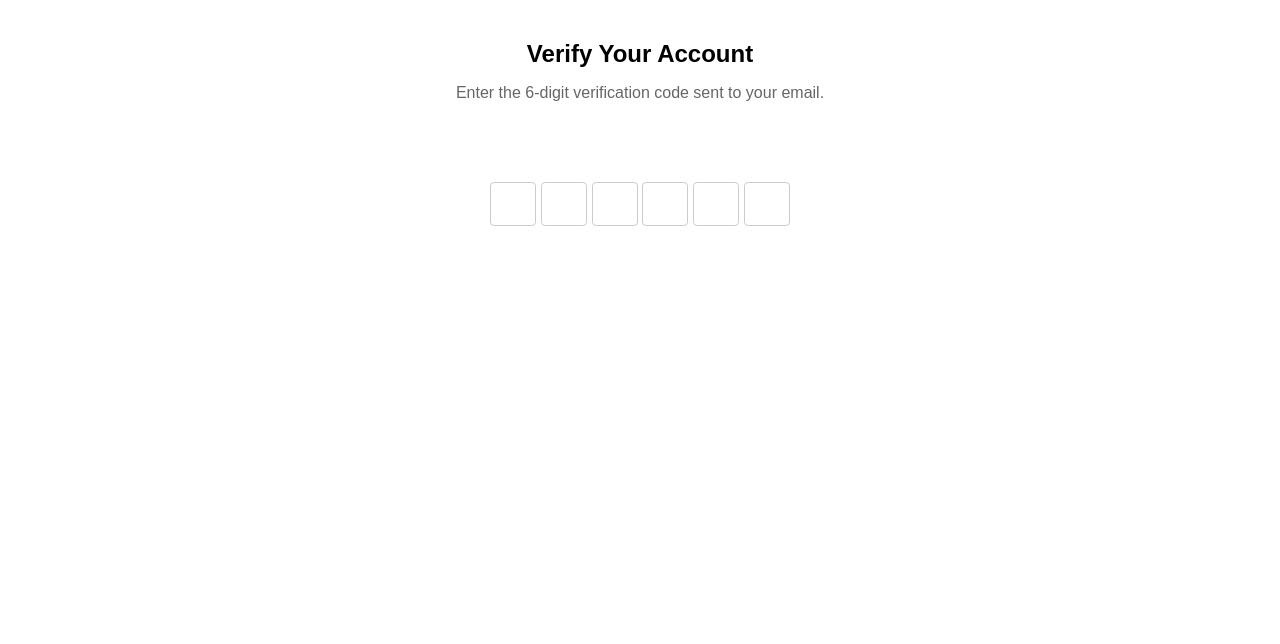
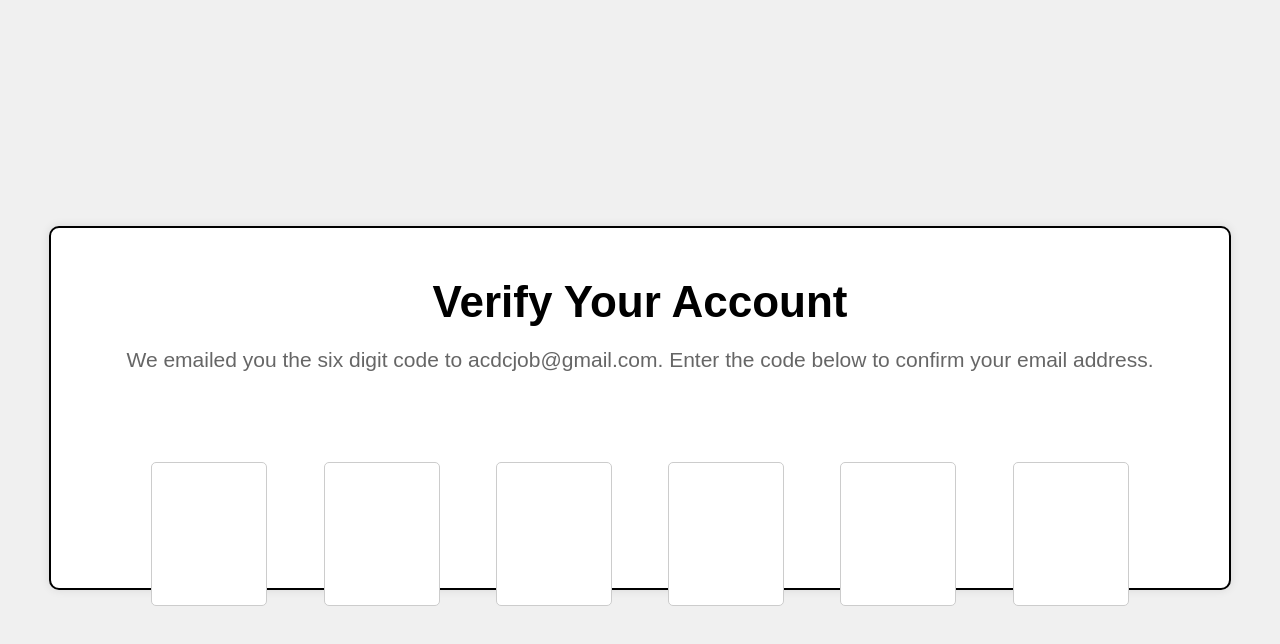
Before and after one commit to acciojob/OTP-nikhil8851, a website: page main.html in a window 1280 px wide. Drawn offline with Linux system fonts and the light colour scheme.

Commit message:
created a submission

```diff
--- a/main.html
+++ b/main.html
@@ -8,16 +8,16 @@
 
 <body>
 	<!-- the entire body must be written by student -->
-	<div class="container">
+	 <div class="container">
         <h1 id="verification_heading">Verify Your Account</h1>
-        <p id="verification_subtext">Enter the 6-digit verification code sent to your email.</p>
+        <p id="verification_subtext">We emailed you the six digit code to acdcjob@gmail.com. Enter the code below to confirm your email address.</p>
         <div class="code-container">
-            <input type="text" class="code" maxlength="1" />
-            <input type="text" class="code" maxlength="1" />
-            <input type="text" class="code" maxlength="1" />
-            <input type="text" class="code" maxlength="1" />
-            <input type="text" class="code" maxlength="1" />
-            <input type="text" class="code" maxlength="1" />
+            <input type="text" class="code" maxlength="1">
+            <input type="text" class="code" maxlength="1">
+            <input type="text" class="code" maxlength="1">
+            <input type="text" class="code" maxlength="1">
+            <input type="text" class="code" maxlength="1">
+            <input type="text" class="code" maxlength="1">
         </div>
     </div>
 
--- a/script.js
+++ b/script.js
@@ -1,16 +1,13 @@
-
 const codes = document.querySelectorAll('.code');
-
         codes.forEach((code, index) => {
-    code.addEventListener('keydown', (e) => {
-        if (e.key === 'Backspace' && index !== 0) {
-            codes[index - 1].focus();
-        }
-    });
-
             code.addEventListener('input', () => {
                 if (code.value.length === 1 && index < codes.length - 1) {
                     codes[index + 1].focus();
                 }
             });
+            code.addEventListener('keydown', (e) => {
+                if (e.key === 'Backspace' && code.value.length === 0 && index > 0) {
+                    codes[index - 1].focus();
+                }
             });
+        });
--- a/styles.css
+++ b/styles.css
@@ -1,43 +1,44 @@
-
         body {
+            display: flex;
+            justify-content: center;
+            align-items: center;
+            height: 100vh;
+            background-color: #f0f0f0;
             font-family: Arial, sans-serif;
         }
-
         .container {
-    max-width: 400px;
-    margin: 40px auto;
             text-align: center;
-
+            background: #fff;
+            padding: 20px;
+            border-radius: 10px;
+            box-shadow: 0 0 10px rgba(0, 0, 0, 0.1);
+			width:90%;
+			height:40%;
+			align-content:center;
+			border: 2px solid black
         }
-
         #verification_heading {
-    font-weight: bold;
-    font-size: 24px;
+            font-size: 44px;
             margin-bottom: 10px;
         }
-
         #verification_subtext {
-    font-size: 16px;
+            font-size: 21px;
+            margin-bottom: 20px;
             color: #666;
-    margin-bottom: 30px;
         }
-
         .code-container {
             display: flex;
             justify-content: space-between;
-	padding: 50px
+			padding-left:80px;
+			padding-right: 80px;
+			padding-top:70px
+
         }
-
         .code {
-    width: 40px;
-    height: 40px;
-    font-size: 24px;
+            width: 110px;
+            height: 140px;
             text-align: center;
+            font-size: 18px;
             border: 1px solid #ccc;
-    border-radius: 4px;
+            border-radius: 5px;
         }
-
-.code:focus {
-    border-color: #aaa;
-    box-shadow: 0 0 10px rgba(0, 0, 0, 0.1);
-}
```
Lines whose indentation alone changed are shown as unchanged.
